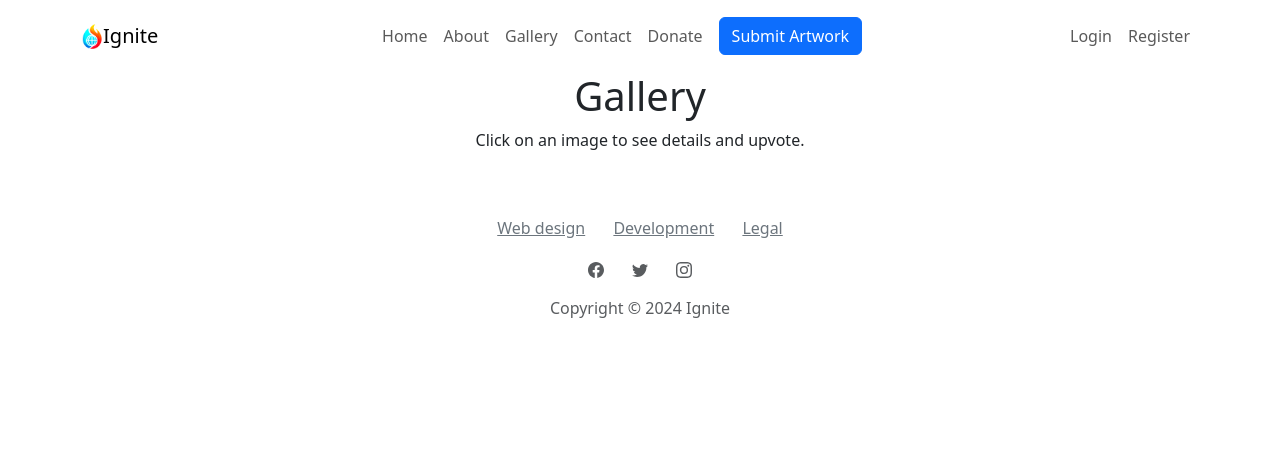
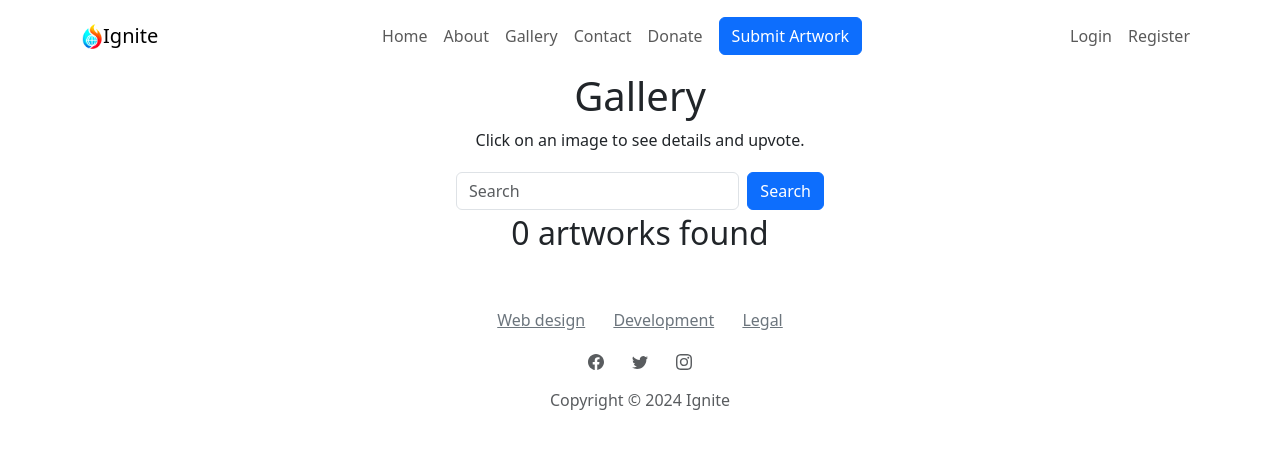
Before and after one commit to wenbang24/ignite, a Flask app: page /gallery in a window 1280 px wide. Shown: the top 449 px of the page. Run offline with Flask 3, Linux system fonts and the light colour scheme; some libraries are stand-ins or nearby versions.

Commit message:
added search with typesense

```diff
--- a/ignite.py
+++ b/ignite.py
@@ -6,7 +6,7 @@ from flask_admin.actions import action
 from flask_mongoengine import MongoEngine
 from flask_admin import Admin
 from flask_admin.contrib.mongoengine import ModelView
-from mongoengine import Document, connect
+from mongoengine import Document, connection
 from mongoengine.fields import (
     EmailField,
     ListField,
@@ -27,6 +27,7 @@ from flask_limiter.util import get_remote_address
 from urllib.parse import quote_plus
 from markupsafe import Markup
 from datetime import datetime
+import typesense
 
 def upload_file(file, filename):
     s3_client = boto3.client(
@@ -70,6 +71,28 @@ app.config['MONGODB_SETTINGS'] = {
 }
 db = MongoEngine(app)
 
+client = typesense.Client({
+    'nodes': [{
+        'host': 'localhost',
+        'port': '8108',
+        'protocol': 'http'
+    }],
+    'api_key': os.getenv('TYPESENSE_API_KEY'),
+    'connection_timeout_seconds': 2
+})
+artwork_schema = {
+    'name': 'artworksearch',
+    'fields': [
+        {'name': 'name', 'type': 'string'},
+        {'name': 'country', 'type': 'string', 'facet': True},
+        {'name': 'artname', 'type': 'string'},
+        {'name': 'medium', 'type': 'string', 'facet': True},
+        {'name': 'caption', 'type': 'string'}
+    ]
+}
+#client.collections['artworksearch'].delete()
+#client.collections.create(artwork_schema)
+#artworkcursor = connection.get_db().display_artwork.watch()
 
 login_manager = LoginManager()
 login_manager.init_app(app)
@@ -138,6 +161,16 @@ def home():
 
 @app.route("/gallery")
 def gallery():
+    if "q" in request.args:
+        query = request.args["q"]
+        search_results = client.collections['artworksearch'].documents.search({
+            'q': query,
+            'query_by': 'name,country,artname,medium,caption'
+        })
+        results = []
+        for hit in search_results['hits']:
+            results.append(DisplayArtwork.objects(name=hit['document']['name'], country=hit['document']['country'], artname=hit['document']['artname'], medium=hit['document']['medium'], caption=hit['document']['caption']).first())
+        return render_template("gallery.html", artworks=results)
     return render_template("gallery.html", artworks=DisplayArtwork.objects)
 
 
--- a/requirements.txt
+++ b/requirements.txt
@@ -66,3 +66,4 @@ wheel==0.45.1
 wrapt==1.16.0
 wtf-peewee==3.0.6
 WTForms==3.2.1
+typesense~=0.21.0
--- a/templates/gallery.html
+++ b/templates/gallery.html
@@ -1,16 +1,23 @@
 {% extends "base.html" %}
 
 {% block content %}
-<div class="text-center mx-auto">
+<div class="text-center mx-auto w-100">
     <h1>Gallery</h1>
     <p>Click on an image to see details and upvote.</p>
+    <div class="container" style="max-width: 400px">
+        <form class="d-flex" id="searchform" onsubmit="search()">
+            <input id="q" type="text" class="form-control m-1" name="q" placeholder="Search" value="{{ request.args.get('q') if request.args.get('q') != None else '' }}">
+            <button type="submit" class="btn btn-primary m-1">Search</button>
+        </form>
+    </div>
+    <h2>{{ artworks | length }} artworks found</h2>
 </div>
 <div class="d-flex flex-wrap justify-content-center">
     {% for artwork in artworks %}
         <button style="border:none;background:none;" type="button" data-bs-toggle="modal" data-bs-target={{ '#' + artwork['filename'] | replace('.', '') | replace('_', '') }}>
             <div style="max-height: 400px; padding: 5px;">
                 <div class="zoom-img">
-                    <img style="max-height: 400px;" src="https://ignite-global.s3.ap-southeast-2.amazonaws.com/{{ artwork['filename'] }}">
+                    <img style="max-height: 400px;" src="https://ignite-global.s3.ap-southeast-2.amazonaws.com/{{ artwork['filename'] }}" alt="{{ artwork['artname'] }}">
                 </div>
             </div>
         </button>
@@ -27,7 +34,7 @@
                     </div>
 
                     <div class="modal-body">
-                        <img style="width: 100%;padding: 5px;" src="https://ignite-global.s3.ap-southeast-2.amazonaws.com/{{ artwork['filename'] }}">
+                        <img style="width: 100%;padding: 5px;" src="https://ignite-global.s3.ap-southeast-2.amazonaws.com/{{ artwork['filename'] }}" alt="{{ artwork['artname'] }}">
                         <p>{{ artwork['caption'] }}</p>
                     </div>
 
@@ -55,7 +62,7 @@
                 method: 'post',
                 body: formData
             });
-            upvotebutton = document.getElementById(filename);
+            const upvotebutton = document.getElementById(filename);
             if (!upvotebutton) {alert('Error: ${filename} button not found');}
             if (upvotebutton.classList.contains('btn-outline-success')) {
                 upvotebutton.classList.remove('btn-outline-success');
@@ -67,7 +74,11 @@
                 upvotebutton.classList.add('btn-outline-success');
                 upvotebutton.innerHTML = 'Upvotes: ' + (parseInt(upvotebutton.innerHTML.split(' ')[1]) - 1);
             }
+        }
 
+        function search() {
+            const query = document.getElementById('q').value;
+            window.location.href = '/gallery?q=' + query;
         }
     </script>
 </div>
```
